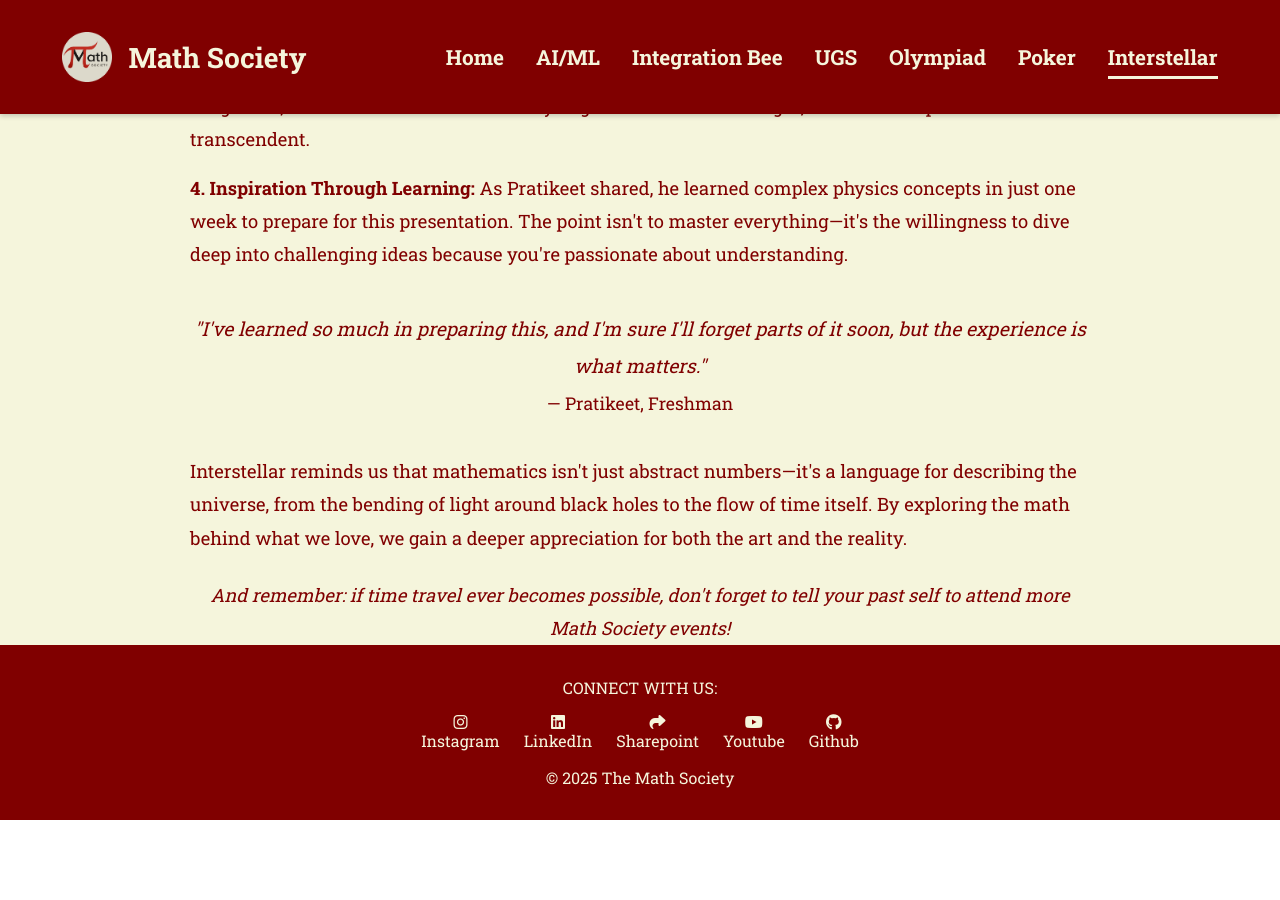
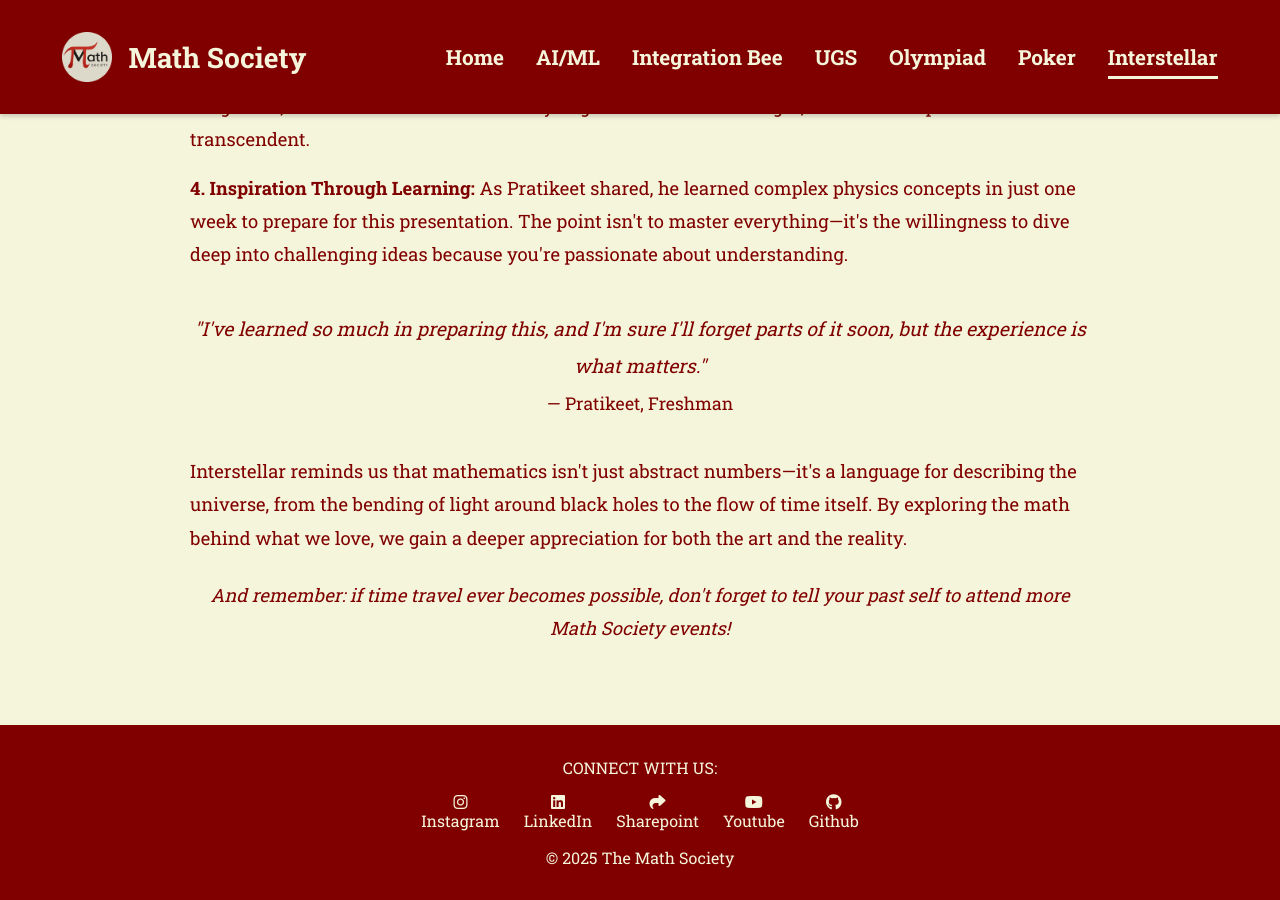
Before and after one commit to KelvinAirConstructorUni/constructor-math.github.io, a Jekyll site: the page Poker and Interstellar/interstellar.html, which Jekyll copies as it is, in a window 1280 px wide and 900 px high, scrolled down 4407 px. Built offline with Jekyll 4.4.1, drawn with Linux system fonts in a browser that asks for light colours; nearby versions of some CDN libraries; before the commit the page ends 5227 px from its top, so only the background shows below that.

Commit message:
increase footer distance

```diff
--- a/Poker and Interstellar/interstellar.html
+++ b/Poker and Interstellar/interstellar.html
@@ -123,9 +123,9 @@
     </section>
 
     <!--CONTENT-->
-    <section id="explanation" style="padding: 0; margin: 0;">
+    <section id="explanation" style="padding: 0; margin: 0; padding-bottom: 3rem;">
         <div class="container" style="max-width: 900px; padding-top: 0; margin-top: 0;">
-            <div class="content-block" style="padding-top: 0; margin-top: 0;">
+            <div class="content-block" style="padding-top: 0; margin-top: 0; padding-bottom: 2rem;">
                 <!-- OPENING HOOK -->
                 <p style="font-size: 1.2rem; line-height: 1.9; font-style: italic; margin-top: 0; padding-top: 0.5rem;">
                     Did time really slow down during that movie, or were we just mesmerized by the spectacle?
--- a/Poker and Interstellar/poker.html
+++ b/Poker and Interstellar/poker.html
@@ -130,9 +130,9 @@
     </section>
 
     <!--CONTENT-->
-    <section id="explanation" style="padding: 0; margin: 0;">
+    <section id="explanation" style="padding: 0; margin: 0; padding-bottom: 3rem;">
         <div class="container" style="max-width: 900px; padding-top: 0; margin-top: 0;">
-            <div class="content-block" style="padding-top: 0; margin-top: 0;">
+            <div class="content-block" style="padding-top: 0; margin-top: 0; padding-bottom: 2rem;">
                 <!-- OPENING HOOK -->
                 <p style="font-size: 1.2rem; line-height: 1.9; font-style: italic; margin-top: 0; padding-top: 0.5rem;">
                     Can mathematics prove that lying pays off? In poker, the answer is surprisingly—yes.
```
